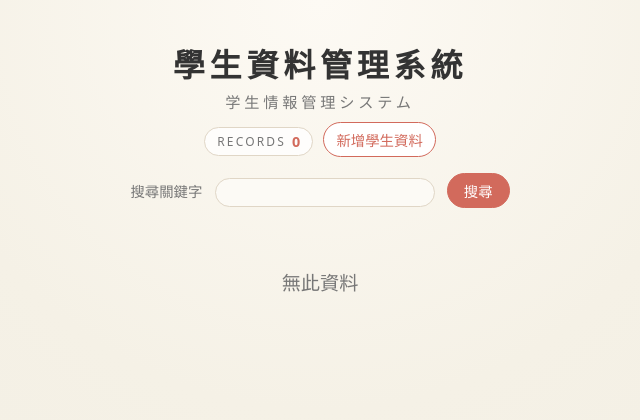
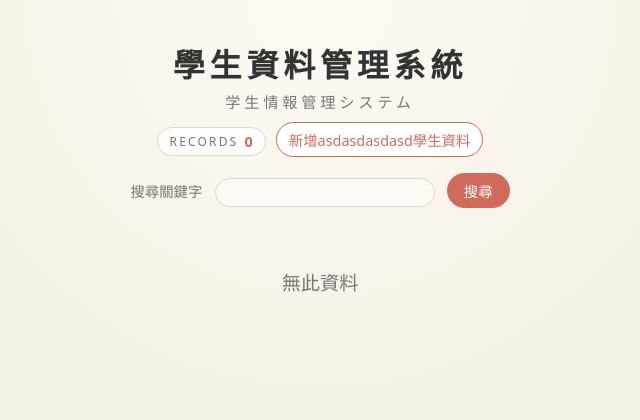
Before and after one commit to a3137418/ch3_12_copy2, a Django app: page /index/ in a window 1280 px wide. Shown: the top 420 px of the page, without its empty margins (320-960 px from the left). Run offline with Django 5.2, Linux system fonts and the light colour scheme; data that the repository does not hold is empty.

Commit message:
1115-版本2

```diff
--- a/myapp/views.py
+++ b/myapp/views.py
@@ -147,4 +147,4 @@ def delete(request,id):
         obj_data.delete()
         return redirect('/index/')
 
-    return render(request,"delete.html",locals())
+    return render(request,"delasdasdaete.html",locals())
--- a/templates/index.html
+++ b/templates/index.html
@@ -291,7 +291,7 @@
                 <span class="tag-count-label">RECORDS</span>
                 <span class="tag-count-number">{{ data_count }}</span>
             </span>
-            <a href="/post/" class="btn-link btn-new">新增學生資料</a>
+            <a href="/post/" class="btn-link btn-new">新增asdasdasdasd學生資料</a>
         </h2>
 
         <div class="search-box">
```
